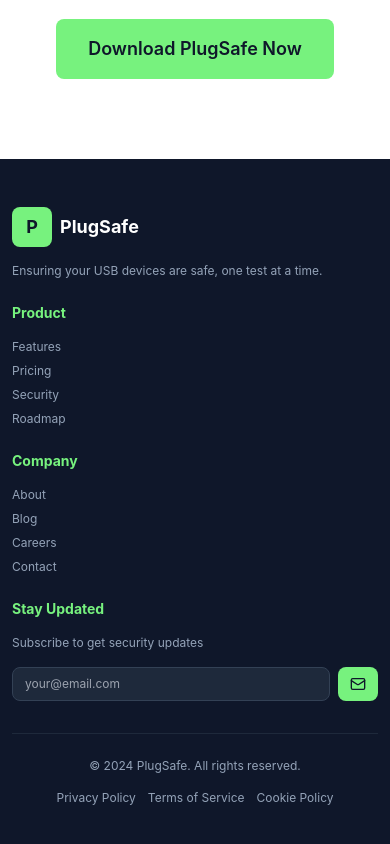
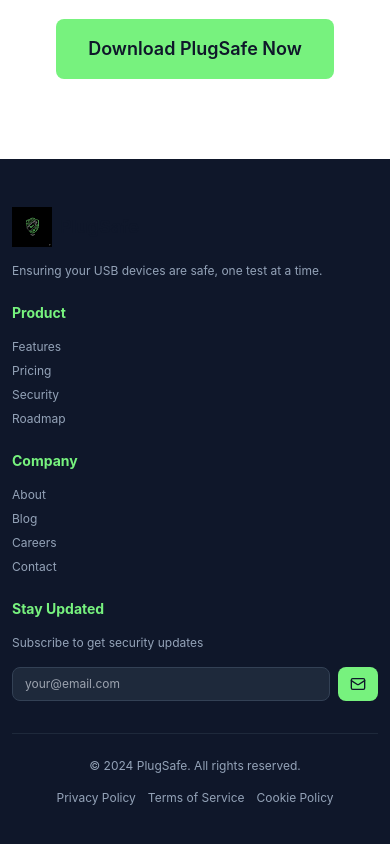
Before and after one commit to AbhishekSha818/PlugSafe_LandingPage, a React (Vite) app: page / in a window 390 px wide. Shown: the part 4745-5589 px from the top of the page. Built offline with nearby package versions, Linux system fonts and the light colour scheme.

Commit message:
fix: Update footer logo to use professional PlugSafe PNG logo
- Replaced placeholder 'P' box with actual PlugSafe logo image
- Now matches navbar logo styling and branding
- Responsive sizing (10-12px based on screen size)
- Consistent branding throughout entire site

```diff
--- a/src/components/Footer.jsx
+++ b/src/components/Footer.jsx
@@ -10,10 +10,12 @@
           {/* Brand */}
           <div>
             <div className="flex items-center gap-2 mb-4">
-              <div className="w-10 h-10 bg-primary-green rounded-lg flex items-center justify-center">
-                <span className="text-slate-900 font-bold text-lg">P</span>
-              </div>
-              <span className="text-lg sm:text-xl font-bold">PlugSafe</span>
+              <img
+                src="/plugsafe-logo.png"
+                alt="PlugSafe Logo"
+                className="w-10 h-10 sm:w-12 sm:h-12"
+              />
+              <span className="text-lg sm:text-xl font-bold text-slate-900 dark:text-white">PlugSafe</span>
             </div>
             <p className="text-xs sm:text-sm text-slate-400">
               Ensuring your USB devices are safe, one test at a time.
```
